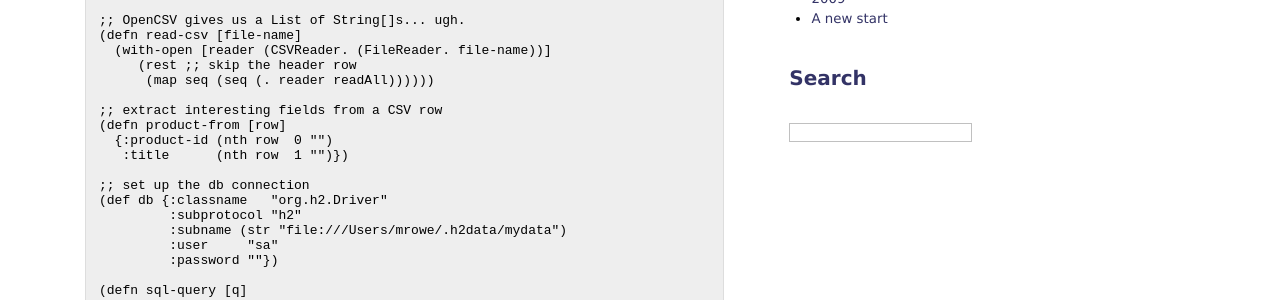
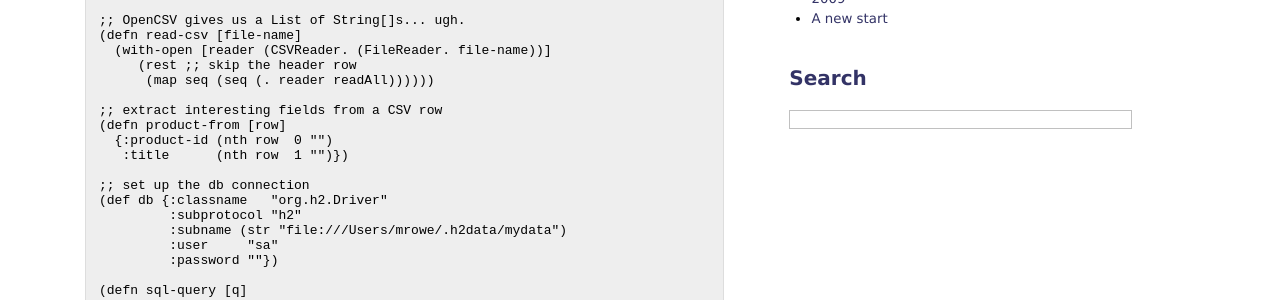
Before and after one commit to mrowe/mikerowecode.com, a Jekyll site: the page built from index.html, in a window 1280 px wide. Shown: the part 614-914 px from the top of the page. Built offline with Jekyll 4.4.1, drawn with Linux system fonts in a browser that asks for light colours; Markdown is read by kramdown in place of the engine named in the settings.

Commit message:
Tweak search input box spacing.

```diff
--- a/_layouts/default.html
+++ b/_layouts/default.html
@@ -66,7 +66,7 @@
         <input type="hidden" name="hl" value="en"/>
         <input type="hidden" name="domains" value="mikerowecode.com"/>
         <input type="hidden" name="sitesearch" value="mikerowecode.com"/>
-        <input title="Search" name="q"/>
+        <input title="Search" name="q" size="40"/>
       </form>
     </div>
 
--- a/css/style.css
+++ b/css/style.css
@@ -60,7 +60,7 @@ a:hover  { text-decoration: underline; }
 #search input {
   background-color: white;
   color: inherit;
-  margin-top: 1em;
+  margin-top: 0em;
   border: 1px solid silver;
 }
 
```
